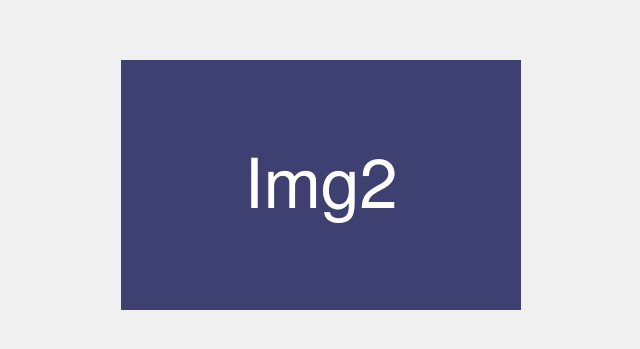
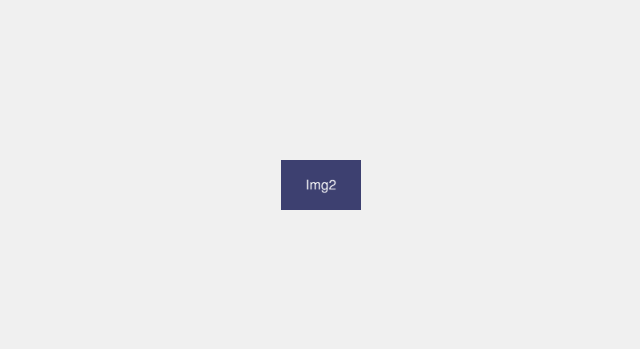
Before and after one commit to Ryotakobayash/43rd-Website_test, a plain HTML site: page test1/index1.html in a window 1280 px wide. Shown: the part 215-564 px from the top of the page, without its empty margins (319-959 px from the left). Drawn offline with Linux system fonts and the light colour scheme.

Commit message:
画像サイズ更新

```diff
--- a/test1/styles.css
+++ b/test1/styles.css
@@ -9,7 +9,8 @@ body {
 }
 
 .ad-container {
-  max-width: 80%;
+  width: 80px;
+  max-width: 400px;
 }
 
 #ad-image {
```
